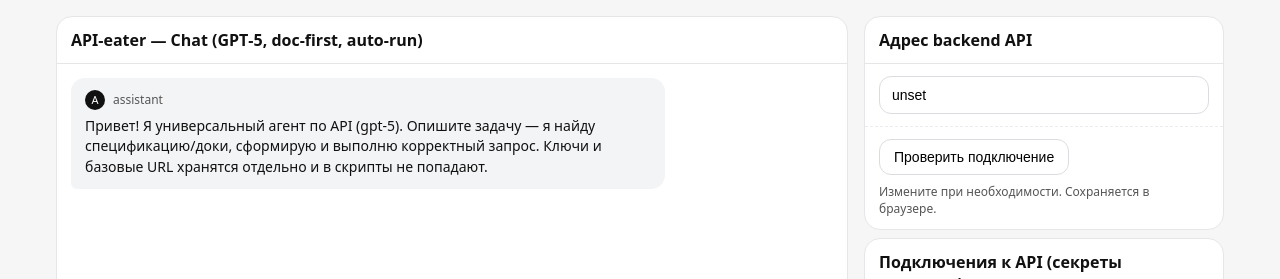
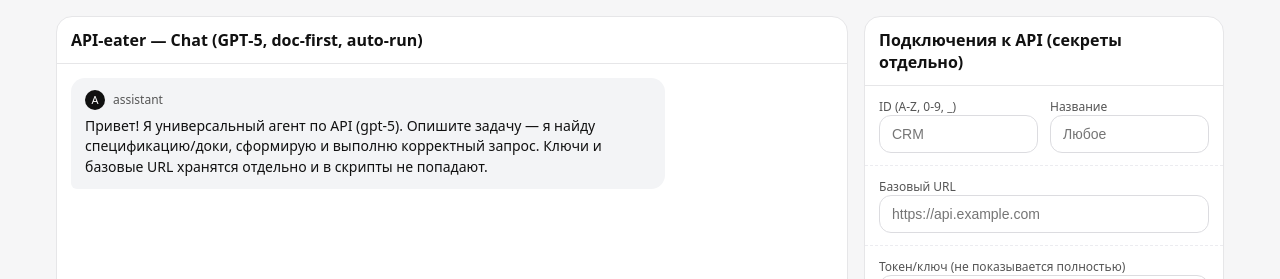
Before and after one commit to batonsky/API-eater, a React (Vite) app in the folder frontend/: page / in a window 1280 px wide. Shown: the top 279 px of the page. Built offline with nearby package versions, Linux system fonts and the light colour scheme; no server answers.

Commit message:
fix: accept tool_name/arguments in tool blocks; remove API base selector and force :4001

```diff
--- a/frontend/src/App.tsx
+++ b/frontend/src/App.tsx
@@ -3,7 +3,7 @@ import React, { useEffect, useRef, useState } from "react";
 type Msg = { role: "user" | "assistant" | "system"; content: string; kind?: "reply" | "action" | "status" };
 type Step = { tool: string; ok: boolean; args?: any; result?: any; error?: string };
 
-const DEFAULT_API_BASE = (import.meta as any).env.VITE_API_BASE || (typeof window !== "undefined" ? window.location.origin.replace(/:\\d+$/, ":4001") : "http://localhost:4001");
+const API_BASE = (import.meta as any).env.VITE_API_BASE || (typeof window !== "undefined" ? window.location.origin.replace(/:\\d+$/, ":4001") : "http://localhost:4001");
 
 function iconForTool(t: string) {
   if (t === "env.list") return "🧩";
@@ -18,11 +18,6 @@ function iconForTool(t: string) {
 }
 
 export default function App() {
-  const [apiBase, setApiBase] = useState<string>(() => {
-    const saved = (typeof window !== 'undefined') ? localStorage.getItem('apiBase') : null;
-    return saved || DEFAULT_API_BASE;
-  });
-  useEffect(()=>{ try { localStorage.setItem('apiBase', apiBase); } catch {} }, [apiBase]);
   const [input, setInput] = useState("");
   const [messages, setMessages] = useState<Msg[]>([
     {
@@ -51,7 +46,7 @@ export default function App() {
   // Connections load/save
   const reloadConns = async () => {
     try {
-      const r = await fetch(`${apiBase}/api/connections`);
+      const r = await fetch(`${API_BASE}/api/connections`);
       const t = await r.text();
       const j = t ? JSON.parse(t) : { connections: [] };
       setConnections(j.connections || []);
@@ -67,7 +62,7 @@ export default function App() {
       setConnNotice("");
       const body = { ...connForm };
       if (!body.id && body.name) body.id = body.name;
-      const r = await fetch(`${apiBase}/api/connections`, { method: "POST", headers: { "Content-Type": "application/json" }, body: JSON.stringify(body) });
+      const r = await fetch(`${API_BASE}/api/connections`, { method: "POST", headers: { "Content-Type": "application/json" }, body: JSON.stringify(body) });
       if (!r.ok) {
         const msg = await r.text();
         throw new Error(`Не удалось сохранить (${r.status}): ${msg}`);
@@ -83,7 +78,7 @@ export default function App() {
     }
   };
   const deleteConn = async (id: string) => {
-    await fetch(`${apiBase}/api/connections/${encodeURIComponent(id)}`, { method: "DELETE" });
+    await fetch(`${API_BASE}/api/connections/${encodeURIComponent(id)}`, { method: "DELETE" });
     reloadConns();
   };
   useEffect(() => {
@@ -103,7 +98,7 @@ export default function App() {
     setBusy(true);
     setSteps([]);
     try {
-      const r = await fetch(`${apiBase}/api/agent/chat`, {
+      const r = await fetch(`${API_BASE}/api/agent/chat`, {
         method: "POST",
         headers: { "Content-Type": "application/json" },
         body: JSON.stringify({ messages: [...messages, mUser], allowWeb: true, allowHttp: true }),
@@ -186,18 +181,6 @@ export default function App() {
         {/* Sidebar */}
         <div className="list">
           <div className="card">
-            <div className="header">Адрес backend API</div>
-            <div className="section">
-              <input className="input" value={apiBase} onChange={(e)=>setApiBase(e.target.value)} placeholder="http://<host>:4001" />
-            </div>
-            <div className="section">
-              <div className="row">
-                <button className="btn" onClick={reloadConns}>Проверить подключение</button>
-              </div>
-              <div className="small" style={{marginTop:8}}>Измените при необходимости. Сохраняется в браузере.</div>
-            </div>
-          </div>
-          <div className="card">
             <div className="header">Подключения к API (секреты отдельно)</div>
             <div className="section">
               <div className="row">
```
Also changed, not shown: 1 other file (tests, documents, lock files or other folders).
